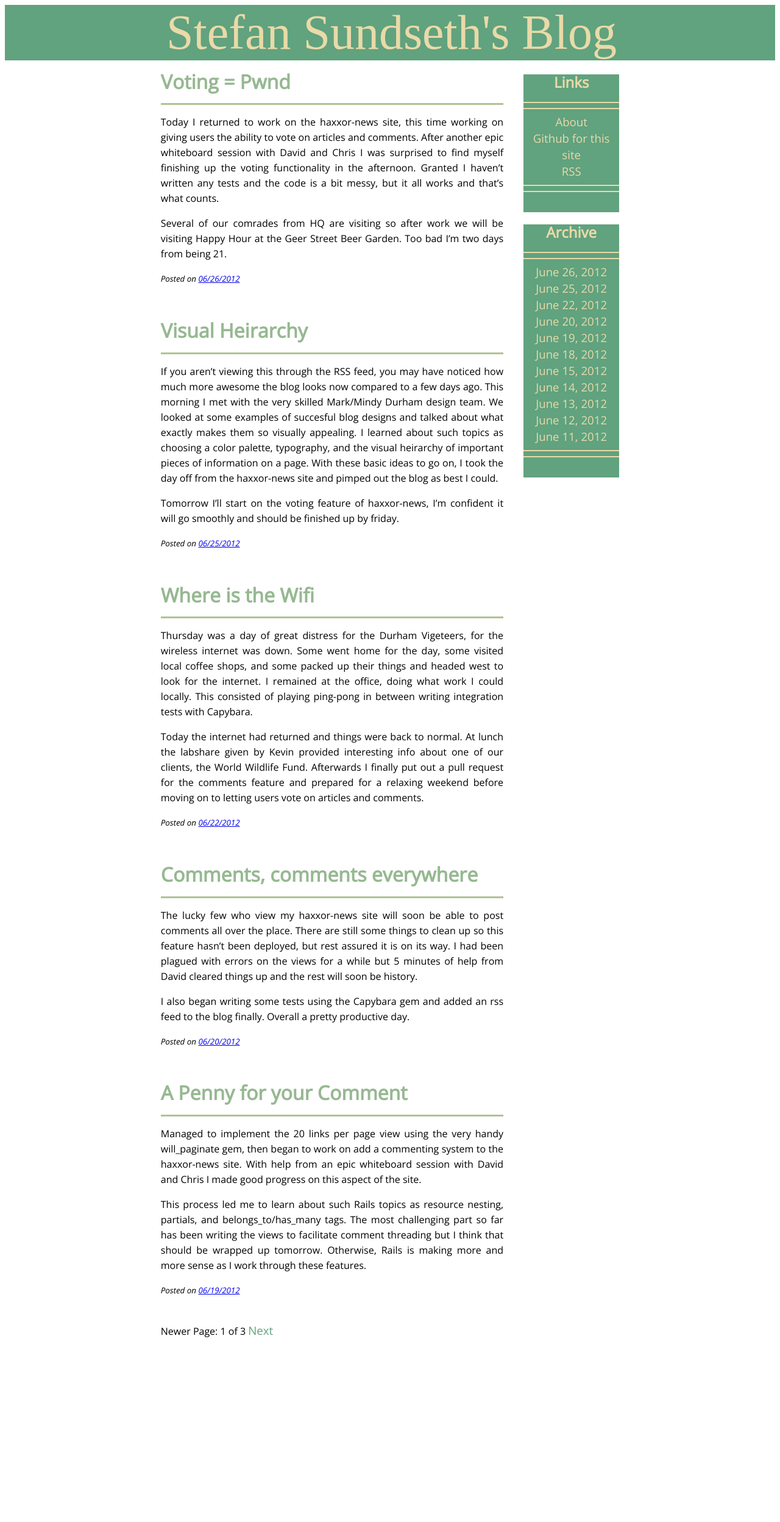
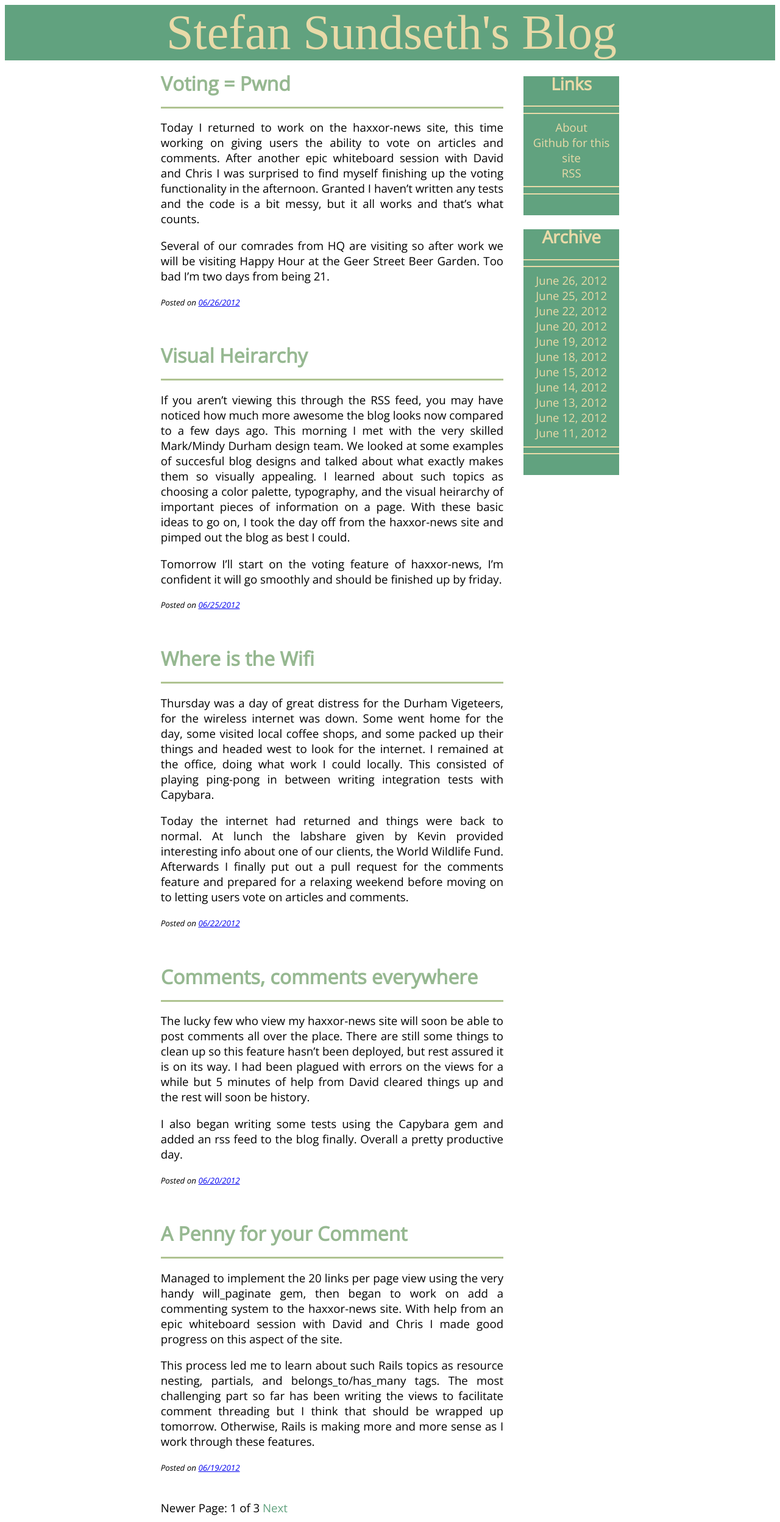
Before and after one commit to SSundseth/ssundseth.github.com, a Jekyll site: the page built from index.html, in a window 1280 px wide. Shown: the whole page at 61% size. Built offline with Jekyll 4.4.1, drawn with Linux system fonts in a browser that asks for light colours; some web fonts are replaced; Markdown is read by kramdown in place of the engine named in the settings; the list of posts is cut into pages by our own code; before the commit the page ends 2207 px from its top, so only the background shows below that.

Commit message:
changed font size again

```diff
--- a/assets/stylesheets/main.css
+++ b/assets/stylesheets/main.css
@@ -61,7 +61,7 @@ hr.arch {
   margin-left: 20%;
   margin-right: 20%;
   font-family: 'Open Sans', sans-serif;
-  font-size: 12pt;
+  font-size: 14pt;
   line-height: 25px;
 }
 
```
